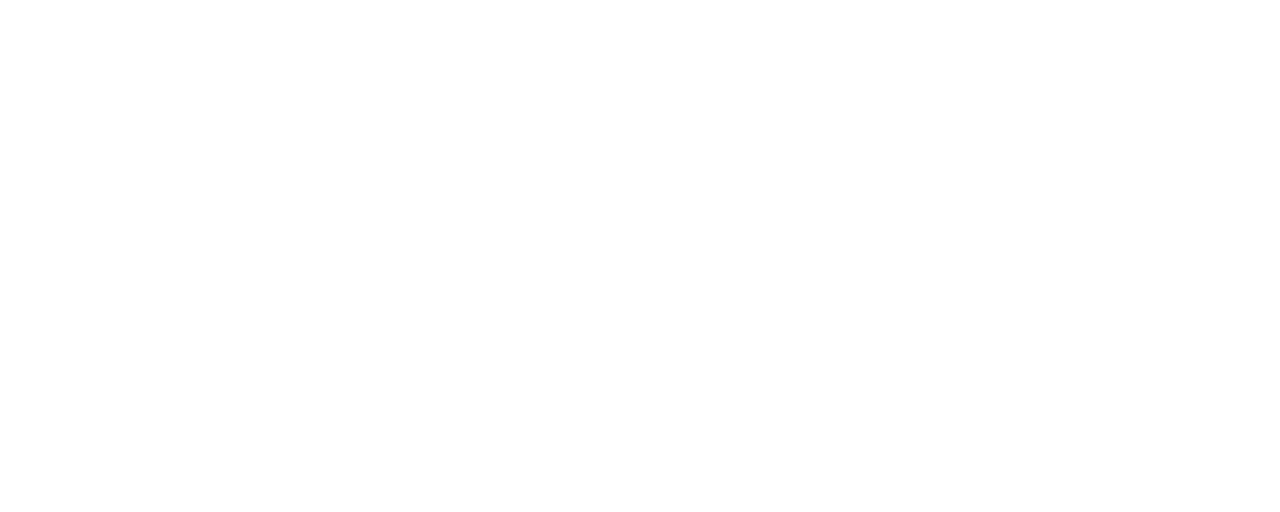
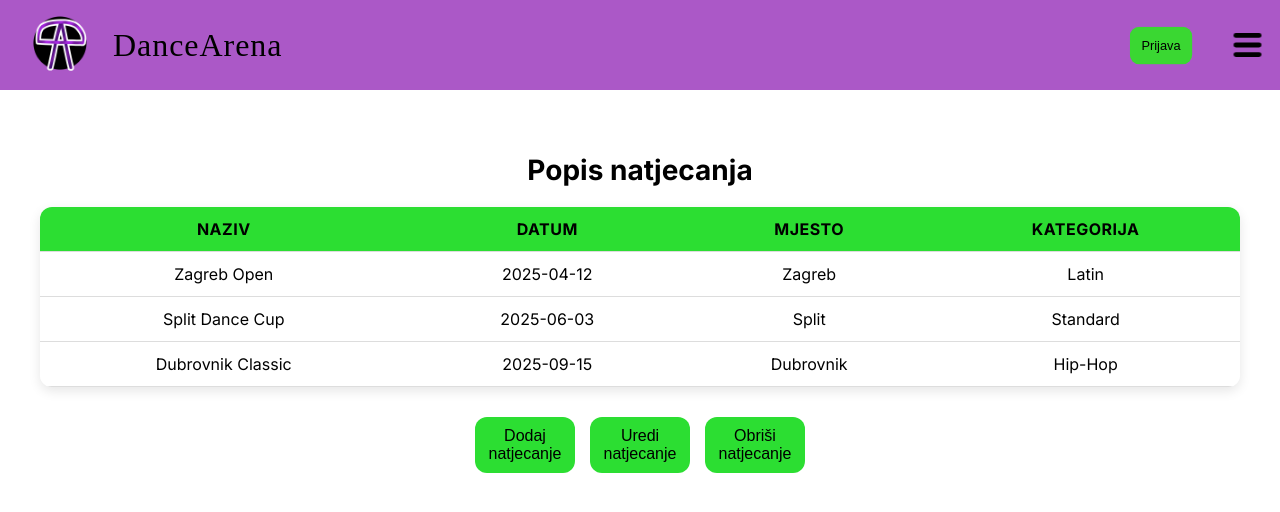
Before and after one commit to RafaelLovrencic/DanceArena, a React (Vite) app in the folder frontend/: page /natjecanja in a window 1280 px wide. Before the commit this address had no page. Shown: the top 512 px of the page. Built offline with nearby package versions, Linux system fonts and the light colour scheme; a web font is replaced by a local one.

Commit message:
Refs #17: Prva verzija stranice za natjecanje

```diff
--- a/frontend/src/App.jsx
+++ b/frontend/src/App.jsx
@@ -1,11 +1,13 @@
 import { BrowserRouter, Routes, Route } from 'react-router-dom';
 import Naslovnica from './stranice/naslovnica.jsx'
+import Natjecanja from './stranice/natjecanja.jsx'
 
 export default function App() {
   return (
     <BrowserRouter>
       <Routes>
         <Route path="/" element={<Naslovnica />} />
+        <Route path="/natjecanja" element={<Natjecanja />} />
       </Routes>
     </BrowserRouter>
   );
--- /dev/null
+++ b/frontend/src/data/natjecanjaData.json
@@ -0,0 +1,23 @@
+[
+{
+    "id": 1,
+    "naziv": "Zagreb Open",
+    "datum": "2025-04-12",
+    "mjesto": "Zagreb",
+    "kategorija": "Latin"
+  },
+  {
+    "id": 2,
+    "naziv": "Split Dance Cup",
+    "datum": "2025-06-03",
+    "mjesto": "Split",
+    "kategorija": "Standard"
+  },
+  {
+    "id": 3,
+    "naziv": "Dubrovnik Classic",
+    "datum": "2025-09-15",
+    "mjesto": "Dubrovnik",
+    "kategorija": "Hip-Hop"
+  }
+]
--- a/frontend/src/izgled/naslovnica.css
+++ b/frontend/src/izgled/naslovnica.css
@@ -99,7 +99,7 @@
   animation: fadeIn 0.8s ease forwards;
 }
 
-.precaci>button {
+.precaci>* {
   background: #2CDE32;
   border-radius: 12px;
   border: 0;
@@ -107,9 +107,13 @@
   width: 100px;
   transition: transform 0.2s ease, box-shadow 0.2s ease;
   color: black;
+  text-decoration: none;
+  text-align: center;
+  font-size: inherit;
+  font-weight: normal;
 }
 
-.precaci>button:hover {
+.precaci>*:hover {
   cursor: pointer;
   transform: scale(1.1);
   box-shadow: 0 6px 15px rgba(0, 0, 0, 0.2);
--- /dev/null
+++ b/frontend/src/izgled/natjecanja.css
@@ -0,0 +1,114 @@
+body {
+  margin: 0px;
+  padding: 0px;
+  width: 100%;
+  height: 100%;
+  font-family: 'Inter';
+  font-style: normal;
+  box-sizing: border-box;
+}
+
+.sekcija {
+  padding: 40px;
+  text-align: center;
+}
+
+.naslov {
+  margin-bottom: 20px;
+  font-size: 28px;
+}
+
+.tablica-container {
+    width: 100%;
+    overflow-x: auto;
+    -webkit-overflow-scrolling: touch;
+    margin-bottom: 30px;
+    border-radius: 12px;
+    box-shadow: 0 4px 12px rgba(0,0,0,0.1);
+}
+
+.tablica {
+  width: 100%;
+  border-collapse: collapse;
+  background: #fff;
+  min-width: 600px;
+}
+
+.tablica th, .tablica td {
+  padding: 12px 20px;
+  border-bottom: 1px solid #ddd;
+}
+
+.tablica th {
+  background-color: #2CDE32;
+  color: black;
+  text-transform: uppercase;
+  letter-spacing: 0.5px;
+}
+
+.tablica tr:hover {
+  background-color: #f5f5f5;
+}
+
+.gumbovi {
+  display: flex;
+  justify-content: center;
+  gap: 15px;
+}
+
+.gumbovi > button {
+  background: #2CDE32;
+  border-radius: 12px;
+  border: 0;
+  padding: 10px;
+  width: 100px;
+  transition: transform 0.2s ease, box-shadow 0.2s ease;
+  color: black;
+  text-decoration: none;
+  text-align: center;
+  font-size: inherit;
+  font-weight: normal;
+}
+
+.gumbovi > button:hover {
+  cursor: pointer;
+  transform: scale(1.1);
+  box-shadow: 0 6px 15px rgba(0, 0, 0, 0.2);
+}
+
+.nema {
+    font-size: 1.2rem;
+    color: #555;
+    margin-top: 20px;
+    margin-bottom: 20px;
+    text-align: center;
+    font-style: italic;
+}
+
+@media (max-width: 600px){
+    .gumbovi > button:hover{
+        transform: none !important;
+        box-shadow: none !important;
+    }
+
+}
+
+@media (max-width: 750px){
+    .tablica th, .tablica td{
+        padding: 10px 12px;
+    }
+
+    .sekcija {
+        padding: 20px;
+    }
+
+    .naslov {
+        font-size: 24px;
+    }
+
+    .gumbovi > button {
+        width: 70px;
+        padding: 6px;
+        font-size: 0.85rem;
+    }
+}
--- a/frontend/src/stranice/naslovnica.jsx
+++ b/frontend/src/stranice/naslovnica.jsx
@@ -1,5 +1,6 @@
 import '../izgled/naslovnica.css'
 import NavigacijskaTraka from './navigacijskatraka.jsx';
+import {Link} from 'react-router-dom';
 
 export default function Naslovnica() {
   return (
@@ -10,7 +11,7 @@
     <section className='brziStart'>
       <h1 className='dobrodoslica'>Dobrodošli u DanceArenu!</h1>
       <div className='precaci'>
-        <button className='svaNatjecanja'>Sva natjecanja</button>
+        <Link to="/natjecanja" className="svaNatjecanja">Sva natjecanja</Link>
         <button className='noviDogadaj'>Stvori novi događaj</button>
       </div>
     </section>
--- /dev/null
+++ b/frontend/src/stranice/natjecanja.jsx
@@ -0,0 +1,50 @@
+import '../izgled/natjecanja.css'
+import NavigacijskaTraka from './navigacijskatraka.jsx'
+import natjecanjaData from '../data/natjecanjaData.json'
+import {useState} from 'react'
+
+export default function Natjecanja() {
+    const [competitions, setCompetitions] = useState(natjecanjaData);
+    return (
+    <>
+        <nav>
+            <NavigacijskaTraka />
+        </nav>
+        <section className="sekcija">
+            <h1 className="naslov">Popis natjecanja</h1>
+            <div className="tablica-container">
+                {competitions.length > 0 ? (
+                    <table className="tablica">
+                    <thead>
+                        <tr>
+                            <th>Naziv</th>
+                            <th>Datum</th>
+                            <th>Mjesto</th>
+                            <th>Kategorija</th>
+                        </tr>
+                    </thead>
+                    <tbody>
+                        {competitions.map((comp) => (
+                            <tr key={comp.id}>
+                                <td>{comp.naziv}</td>
+                                <td>{comp.datum}</td>
+                                <td>{comp.mjesto}</td>
+                                <td>{comp.kategorija}</td>
+                            </tr>
+                        ))}
+                    </tbody>
+                </table>
+
+                ) : (
+                    <p className="nema">Nema natjecanja!</p>
+                )}
+            </div>
+            <div className="gumbovi">
+                <button className="dodaj">Dodaj natjecanje</button>
+                <button className="uredi">Uredi natjecanje</button>
+                <button className="obrisi">Obriši natjecanje</button>
+            </div>
+        </section>
+    </>
+    )
+}
```
